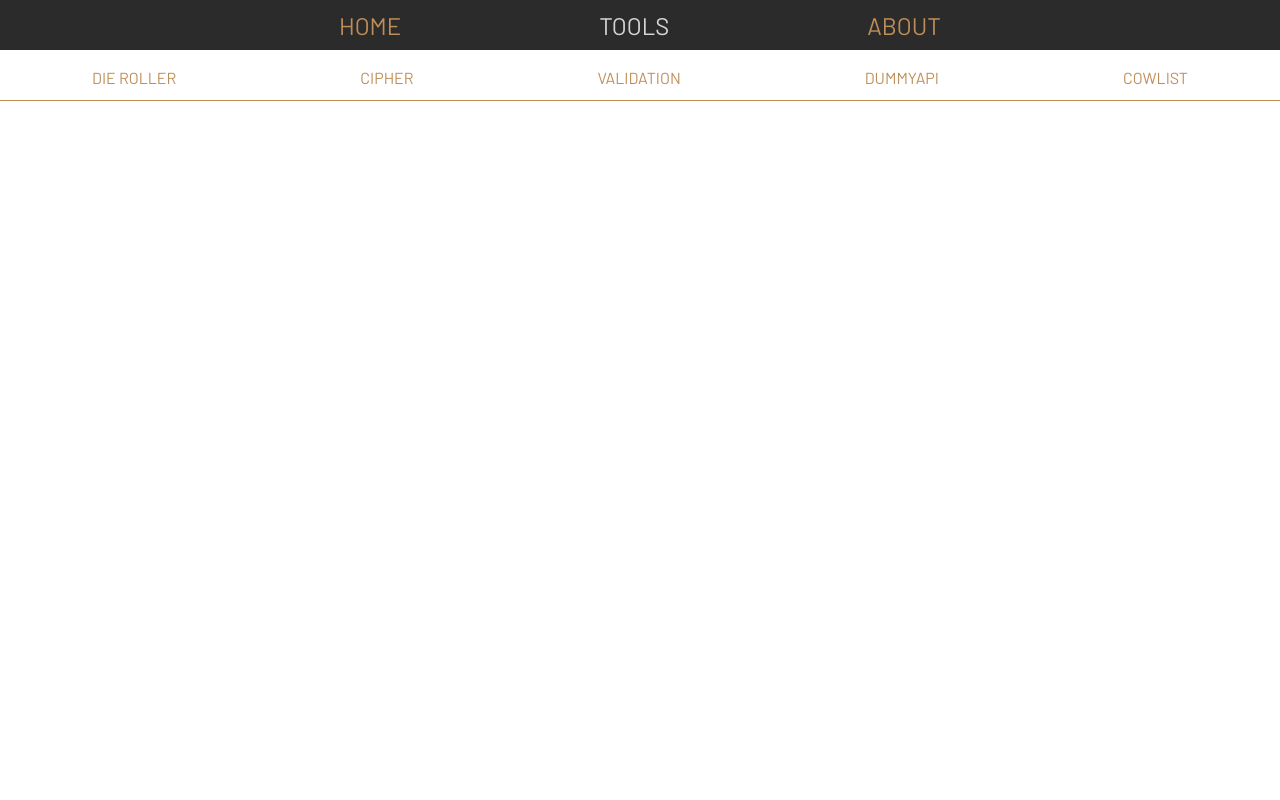
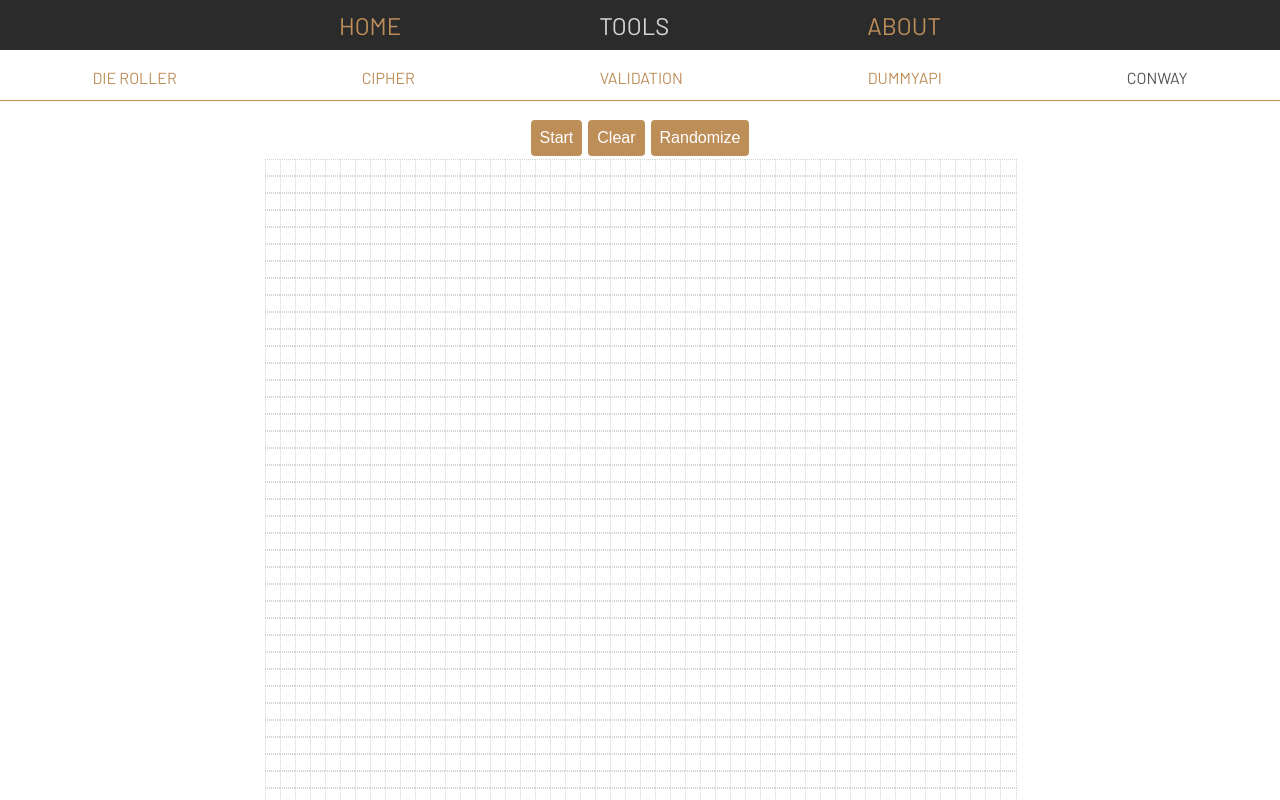
Before and after one commit to the405/arai, a React (Create React App) app: page /tools/conway in a window 1280 px wide. Shown: the top 800 px of the page. Built offline with nearby package versions, Linux system fonts and the light colour scheme.

Commit message:
[ADD] Conway's game of life

```diff
--- a/package.json
+++ b/package.json
@@ -15,13 +15,14 @@
     "@testing-library/jest-dom": "^4.2.4",
     "@testing-library/react": "^9.5.0",
     "@testing-library/user-event": "^7.2.1",
+    "immer": "^7.0.7",
     "node-sass": "^4.14.1",
     "react": "^16.13.1",
     "react-dom": "^16.13.1",
     "react-google-charts": "^3.0.15",
     "react-keyboard-event-handler": "^1.5.4",
     "react-router-dom": "^5.2.0",
-    "react-scripts": "3.4.1",
+    "react-scripts": "^3.4.3",
     "styled-components": "^5.1.1",
     "typeface-barlow": "0.0.71"
   },
--- /dev/null
+++ b/src/components/Tools/Conway/Conway.jsx
@@ -0,0 +1,162 @@
+import React, { useState, useCallback, useRef } from 'react';
+import styled from 'styled-components';
+import produce from 'immer';
+import { Button } from '../../common/Button';
+
+const numRows = 50;
+const numCols = 50;
+
+const operations = [
+  [-1, 1],
+  [0, 1],
+  [1, 1],
+  [-1, 0],
+  [1, 0],
+  [-1, -1],
+  [0, -1],
+  [1, -1]
+];
+
+const Container = styled.div`
+  display: flex;
+  flex-direction: column;
+  justify-content: center;
+  align-items: center;
+`
+
+const ButtonWrapper = styled.div`
+  display: flex;
+  justify-content: space-around;
+`;
+
+const Conway = () => {
+  // Function for generating empty grid, also used to reset
+  const generateEmptyGrid = () => {
+    const rows = [];
+    for (let i = 0; i < numCols; i++) {
+      rows.push(Array.from(Array(numCols), () => 0));
+    }
+    return rows;
+  };
+
+  // Initialize grid with zeros
+  const [grid, setGrid] = useState(() => {
+    return generateEmptyGrid();
+  });
+  // State of simulation
+  const [running, setRunning] = useState(false);
+  const runningRef = useRef();
+  runningRef.current = running;
+
+  // Toggling individual cell
+  const toggleCell = (i, ii) => {
+    const newGrid = produce(grid, (gridCopy) => {
+      gridCopy[i][ii] = gridCopy[i][ii] ? 0 : 1;
+    });
+    setGrid(newGrid);
+  };
+
+  // Actual simulation function
+  const runSimulation = useCallback(() => {
+    // Exit simulation if no cells are being born or destroyed
+    if (!runningRef.current) {
+      return;
+    }
+
+    // Set grid values based on the number of neighbors for each cell
+    setGrid(currentGrid => {
+      // Create new copy of grid for setGrid
+      return produce(currentGrid, gridCopy => {
+        // Iterate over rows and columns
+        for (let i = 0; i < numRows; i++) {
+          for (let ii = 0; ii < numCols; ii++) {
+            let neighbors = 0;
+            // Check neighbors of cell
+            operations.forEach(([x, y]) => {
+              const newI = i + x;
+              const newII = ii + y;
+              if (newI >= 0 && newI < numRows && newII >= 0 && newII < numCols) {
+                neighbors += currentGrid[newI][newII];
+              }
+            })
+
+            // Set cell state based on neighbors
+            if (neighbors < 2 || neighbors > 3) {
+              gridCopy[i][ii] = 0;
+            } else if (currentGrid[i][ii] === 0 && neighbors === 3) {
+              gridCopy[i][ii] = 1;
+            }
+          }
+        }
+      });
+    });
+
+    // Repeat every half a second
+    setTimeout(runSimulation, 300);
+  }, [])
+
+  // Randomize grid. Tweak the Math.random() probability for denser or sparser distribution
+  const randomizeGrid = () => {
+    const rows = [];
+    for (let i = 0; i < numCols; i++) {
+      rows.push(Array.from(Array(numCols), () => Math.random() > 0.8 ? 1 : 0));
+    }
+    setGrid(rows);
+  };
+
+  // Render the grid
+  const renderContent = () => (
+    <Container>
+      <ButtonWrapper>
+        <Button
+          label={running ? "Stop" : "Start"}
+          handleClick={() => {
+            setRunning(!running);
+            if (!running) {
+              runningRef.current = true;
+              runSimulation();
+            }
+          }}
+          className="button"
+        />
+        <Button
+          label="Clear"
+          handleClick={() => {
+            setGrid(generateEmptyGrid());
+          }}
+          className="button"
+        />
+        <Button
+          label="Randomize"
+          handleClick={() => randomizeGrid()}
+          className="button"
+        />
+      </ButtonWrapper>
+      <div
+        style={{
+          display: "grid",
+          gridTemplateColumns: `repeat(${numCols}, 15px)`,
+        }}
+      >
+        {grid.map((rows, i) =>
+          rows.map((col, ii) => (
+            <div
+              key={`${i}-${ii}`}
+              onClick={() => toggleCell(i, ii)}
+              style={{
+                width: 15,
+                height: 15,
+                backgroundColor: grid[i][ii] ? "rgb(80, 80, 80)" : "white",
+                border: "1px dotted lightgrey",
+              }}
+            />
+          ))
+        )}
+      </div>
+    </Container>
+  );
+
+  return renderContent();
+}
+
+export default Conway;
--- a/src/components/Tools/Tools.jsx
+++ b/src/components/Tools/Tools.jsx
@@ -7,7 +7,7 @@ import { DiceRoll } from './DiceRoll';
 import { DummyAPIContainer } from './DummyAPI';
 import { ValidationContainer } from './Validation';
 import { CipherContainer } from './Cipher';
-import { CowList } from './CowList';
+import Conway from './Conway/Conway';
 
 const ToolsContainer = styled.div`
   color: ${({ theme }) => theme.textColorDark};
@@ -23,7 +23,7 @@ const Tools = () => (
       <Route path="/tools/cipher" component={CipherContainer} />
       <Route path="/tools/validation" component={ValidationContainer} />
       <Route path="/tools/dummyapi" component={DummyAPIContainer} />
-      <Route path="/tools/cowlist" component={CowList} />
+      <Route path="/tools/conway" component={Conway} />
     </ToolsContainer>
   </Router>
 );
--- a/src/components/Tools/toolData.jsx
+++ b/src/components/Tools/toolData.jsx
@@ -28,11 +28,11 @@ const toolData = [
     to: '/tools/dummyapi',
   },
   {
-    name: 'Cowlist',
-    component: 'CowList',
+    name: 'Conway',
+    component: 'Conway',
     activeClassName: 'active',
-    iconClass: 'cowlistIcon',
-    to: '/tools/cowlist',
+    iconClass: 'conwayIcon',
+    to: '/tools/conway',
   }
 ];
 
--- a/src/components/common/Button.jsx
+++ b/src/components/common/Button.jsx
@@ -3,6 +3,7 @@ import PropTypes from 'prop-types';
 import styled from 'styled-components';
 
 const StyledButton = styled.button`
+  margin: 3px;
   background-color: rgb(190, 142, 89);
   border: none;
   color: white;
```
Also changed, not shown: 1 other file (tests, documents, lock files or other folders). Lines whose indentation alone changed are shown as unchanged.
